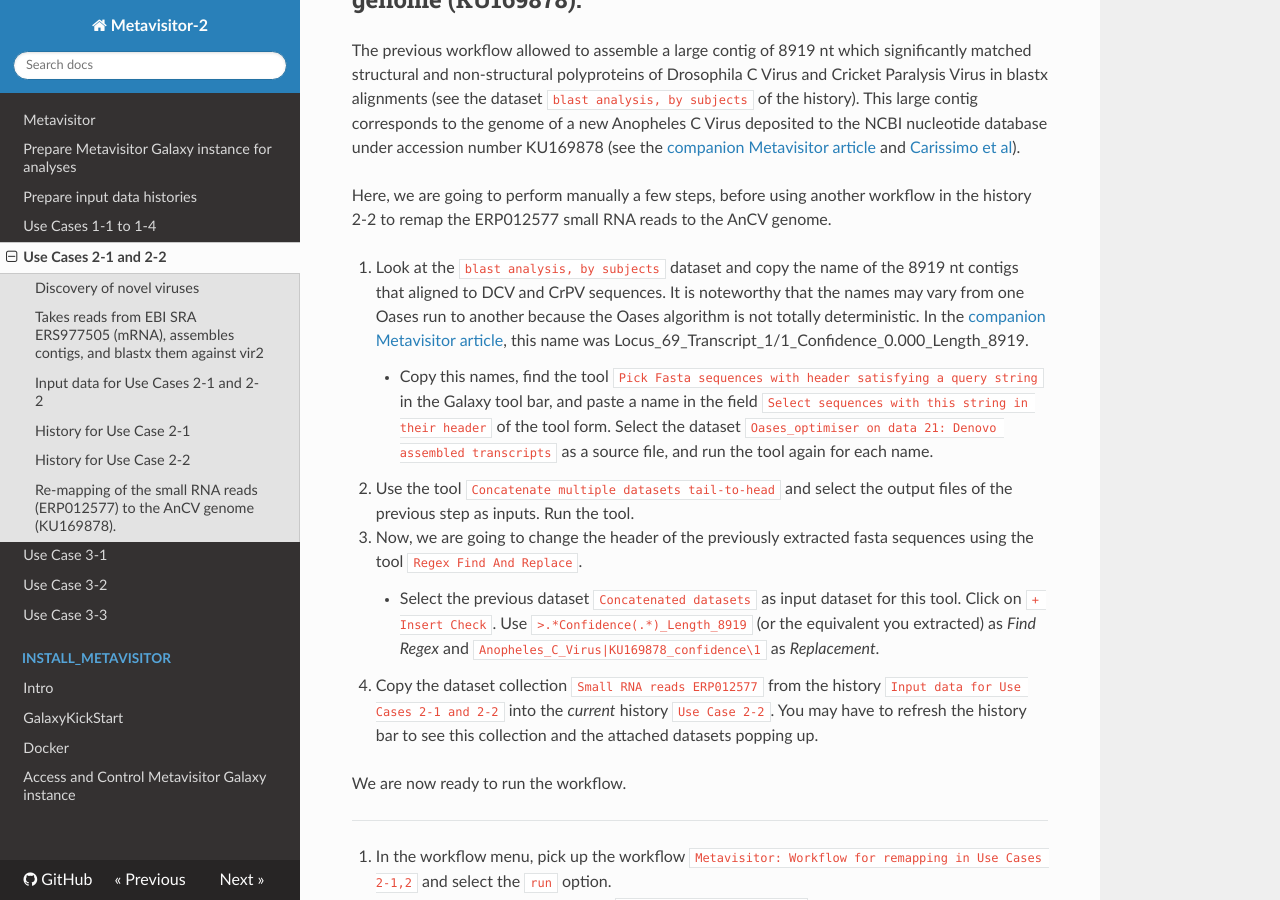
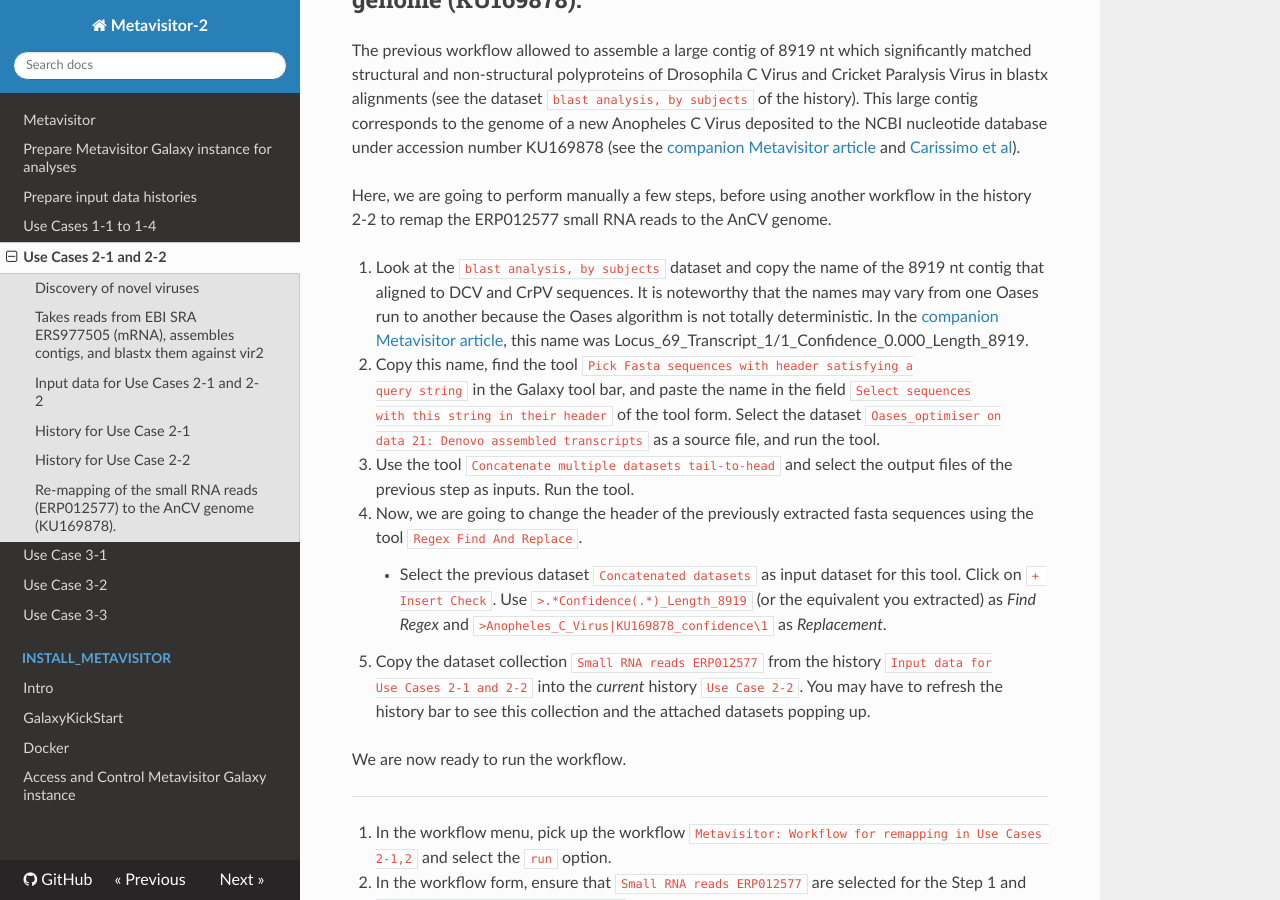
Before and after one commit to ARTbio/metavisitor, an MkDocs documentation site: the page built from docs/use_case_2.md, in a window 1280 px wide and 900 px high, scrolled down 2684 px. Built offline with MkDocs 1.6.1, drawn with Linux system fonts in a browser that asks for light colours; nearby versions of some CDN libraries.

Commit message:
a fix to the problematic section

```diff
--- a/docs/use_case_2.md
+++ b/docs/use_case_2.md
@@ -66,17 +66,36 @@
 6. Run Workflow.
 
 ## Re-mapping of the small RNA reads (ERP012577) to the AnCV genome (KU169878).
-The previous workflow allowed to assemble a large contig of 8919 nt which significantly matched structural and non-structural polyproteins of Drosophila C Virus and Cricket Paralysis Virus in blastx alignments (see the dataset `blast analysis, by subjects` of the history). This large contig corresponds to the genome of a new Anopheles C Virus deposited to the NCBI nucleotide database under accession number KU169878 (see the [companion Metavisitor article](http://dx.doi.org/10.1101/048983) and [Carissimo et al](http://dx.doi.org/10.1371/journal.pone.0153881)).
+The previous workflow allowed to assemble a large contig of 8919 nt which significantly
+matched structural and non-structural polyproteins of Drosophila C Virus and Cricket
+Paralysis Virus in blastx alignments (see the dataset `blast analysis, by subjects`
+of the history). This large contig corresponds to the genome of a new Anopheles C Virus
+deposited to the NCBI nucleotide database under accession number KU169878 (see the
+[companion Metavisitor article](http://dx.doi.org/10.1101/048983) and
+[Carissimo et al](http://dx.doi.org/10.1371/journal.pone.0153881)).
 
 Here, we are going to perform manually a few steps, before using another workflow in the history 2-2 to remap the ERP012577 small RNA reads to the AnCV genome.
 
-1. Look at the `blast analysis, by subjects` dataset and copy the name of the 8919 nt contigs that aligned to DCV and CrPV sequences. It is noteworthy that the names may vary from one Oases run to another because the Oases algorithm is not totally deterministic. In the [companion Metavisitor article](http://dx.doi.org/10.1101/048983), this name was Locus_69_Transcript_1/1_Confidence_0.000_Length_8919.
-    - Copy this names, find the tool `Pick Fasta sequences with header satisfying a query string` in the Galaxy tool bar, and paste a name in the field `Select sequences with this string in their header` of the tool form. Select the dataset `Oases_optimiser on data 21: Denovo assembled transcripts` as a source file, and run the tool again for each name.
-2. Use the tool `Concatenate multiple datasets tail-to-head` and select the output files of the previous step as inputs. Run the tool.
-3. Now, we are going to change the header of the previously extracted fasta sequences using the tool `Regex Find And Replace`.
-    - Select the previous dataset `Concatenated datasets` as input dataset for this tool. Click on `+ Insert Check`. Use `>.*Confidence(.*)_Length_8919` (or the equivalent you extracted) as *Find Regex* and `Anopheles_C_Virus|KU169878_confidence\1` as *Replacement*.
+1. Look at the `blast analysis, by subjects` dataset and copy the name of the 8919 nt
+contig that aligned to DCV and CrPV sequences. It is noteworthy that the names may vary
+from one Oases run to another because the Oases algorithm is not totally deterministic.
+In the [companion Metavisitor article](http://dx.doi.org/10.1101/048983), this name was
+Locus_69_Transcript_1/1_Confidence_0.000_Length_8919.
+2. Copy this name, find the tool `Pick Fasta sequences with header satisfying a
+query string` in the Galaxy tool bar, and paste the name in the field `Select sequences
+with this string in their header` of the tool form. Select the dataset `Oases_optimiser on
+data 21: Denovo assembled transcripts` as a source file, and run the tool.
+3. Use the tool `Concatenate multiple datasets tail-to-head` and select the output files
+of the previous step as inputs. Run the tool.
+4. Now, we are going to change the header of the previously extracted fasta sequences using
+the tool `Regex Find And Replace`.
+    - Select the previous dataset `Concatenated datasets` as input dataset for this tool.
+    Click on `+ Insert Check`. Use `>.*Confidence(.*)_Length_8919` (or the equivalent you
+    extracted) as *Find Regex* and `>Anopheles_C_Virus|KU169878_confidence\1` as *Replacement*.
 
-4. Copy the dataset collection `Small RNA reads ERP012577` from the history `Input data for Use Cases 2-1 and 2-2` into the *current* history `Use Case 2-2`. You may have to refresh the history bar to see this collection and the attached datasets popping up.
+4. Copy the dataset collection `Small RNA reads ERP012577` from the history `Input data for
+Use Cases 2-1 and 2-2` into the *current* history `Use Case 2-2`. You may have to refresh
+the history bar to see this collection and the attached datasets popping up.
 
 We are now ready to run the workflow.
 
```
